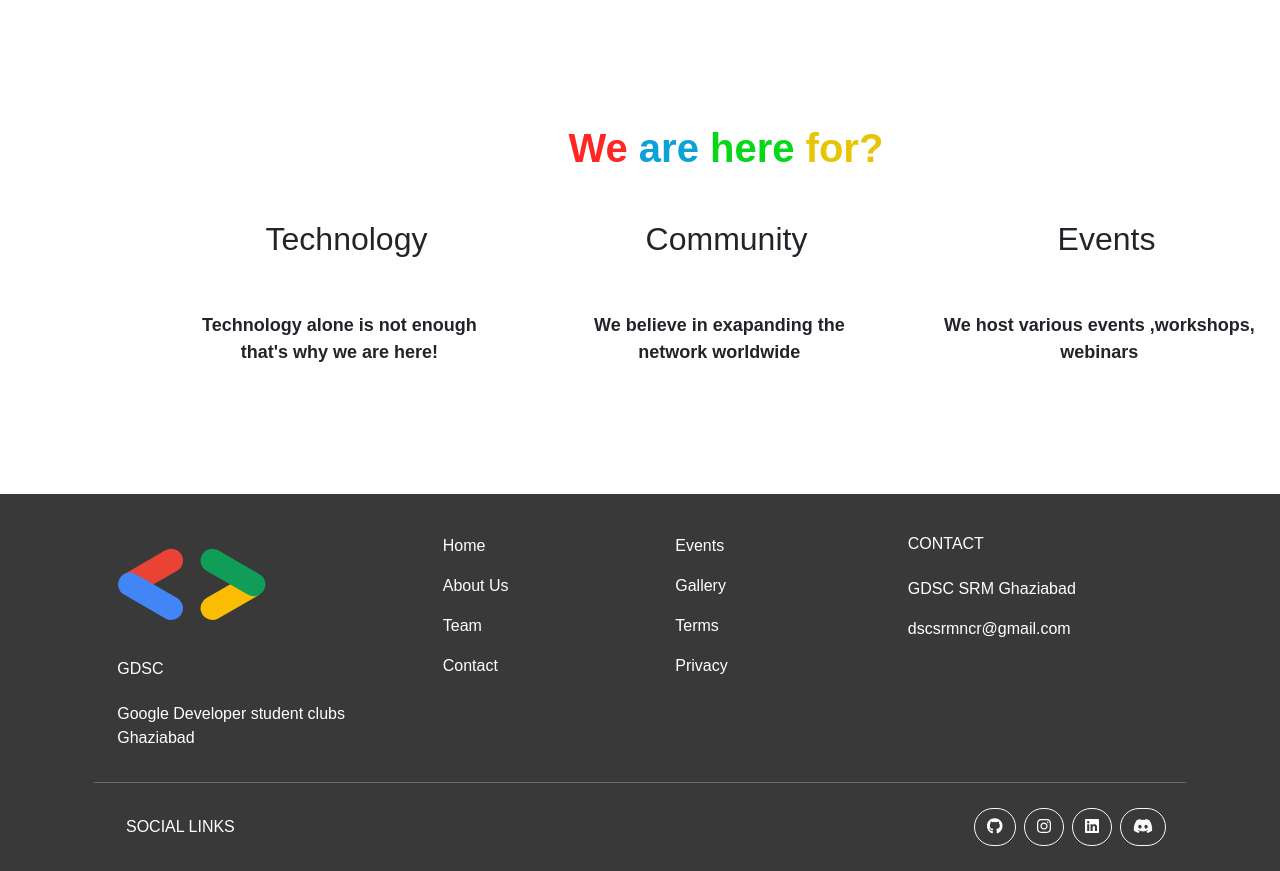
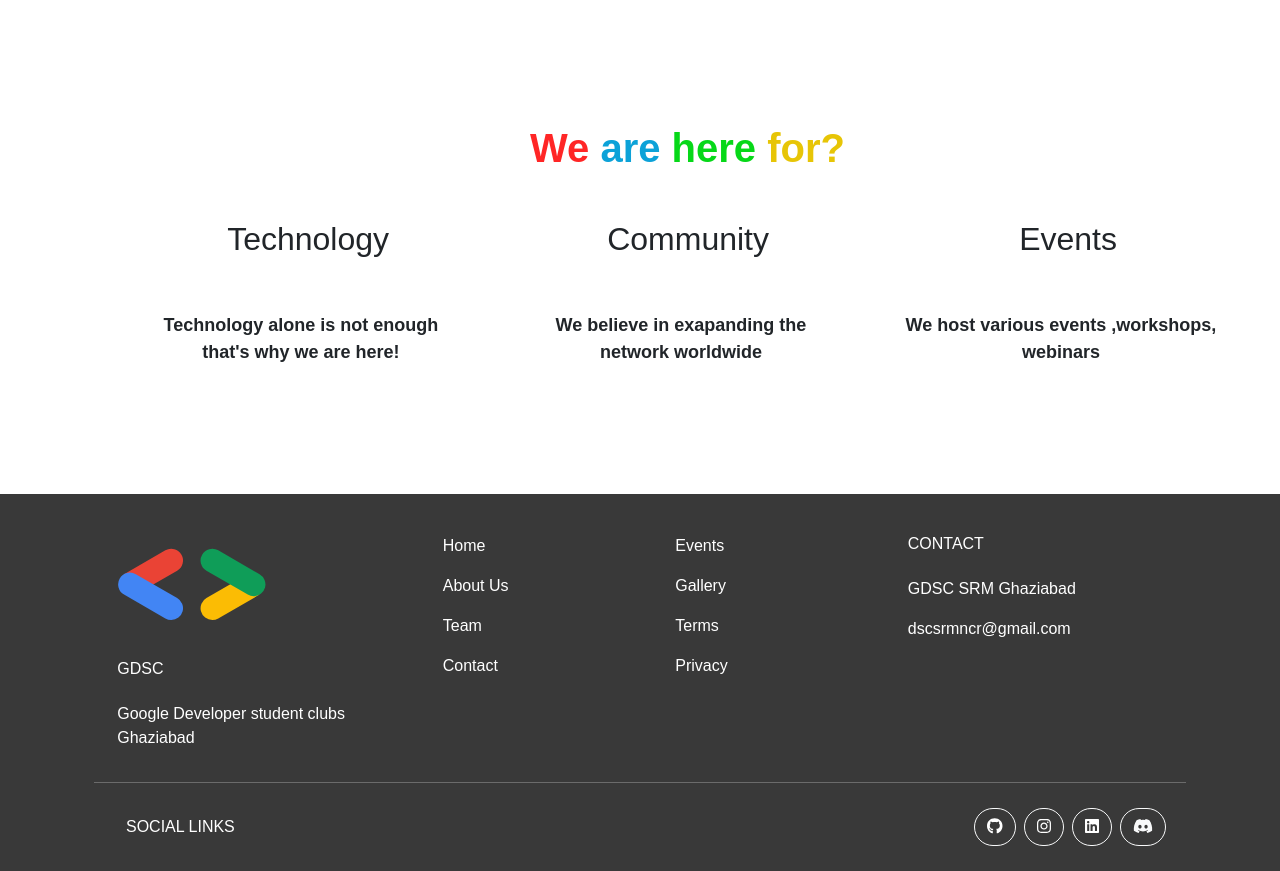
Before and after one commit to Akshitparmar/gdscwebsite, a React (Create React App) app: page / in a window 1280 px wide. Shown: the part 870-1741 px from the top of the page. Built offline with nearby package versions, Linux system fonts and the light colour scheme.

Commit message:
Update WhatwedoData.css

```diff
--- a/src/styles/WhatwedoData.css
+++ b/src/styles/WhatwedoData.css
@@ -3,7 +3,7 @@
     border-radius: 15px;
 
     margin: 7rem auto;
-    margin-left: 10% !important;
+    margin-left: 7% !important;
     /*background-color: rgb(184, 239, 239); */
   }
 
```
